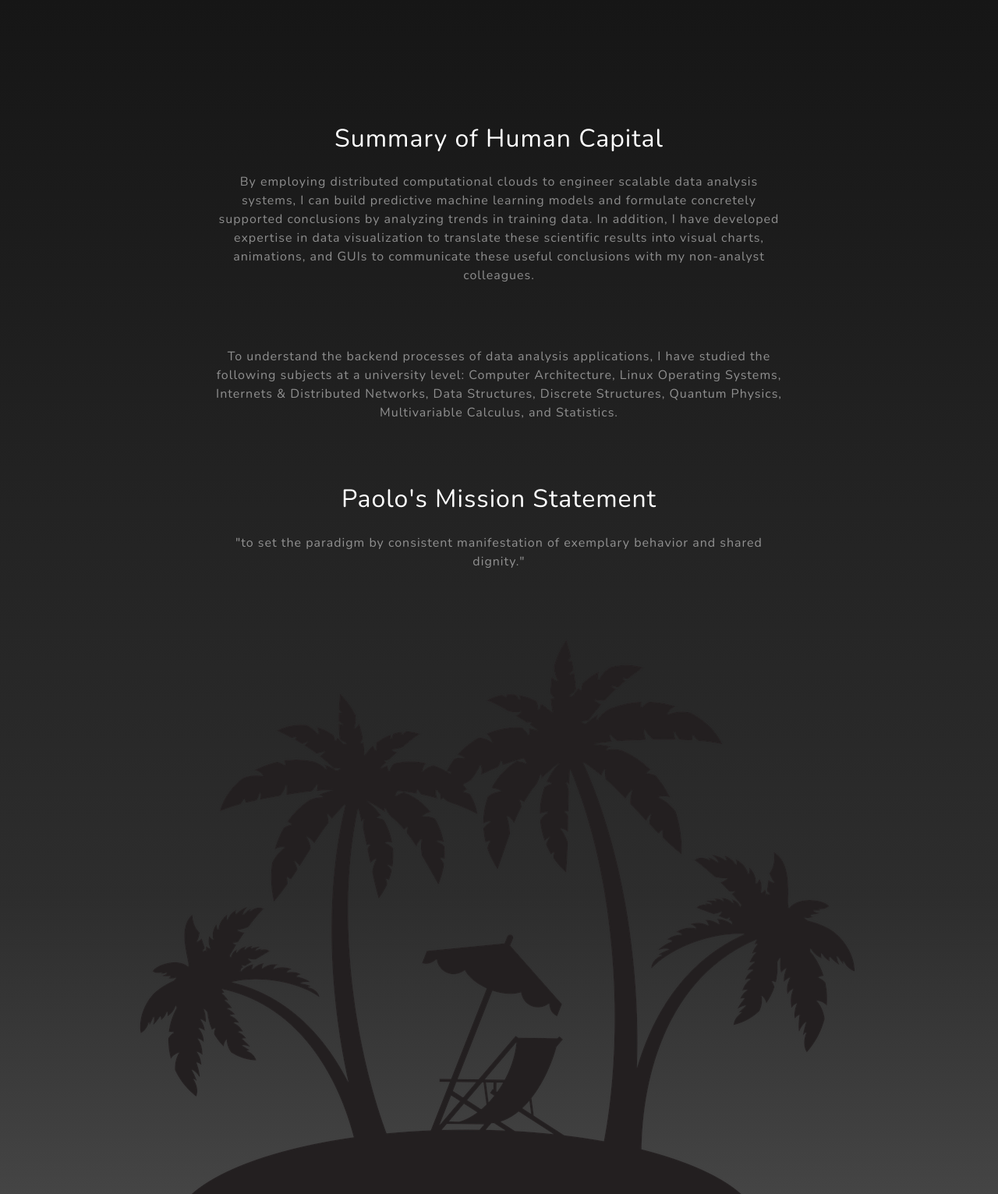
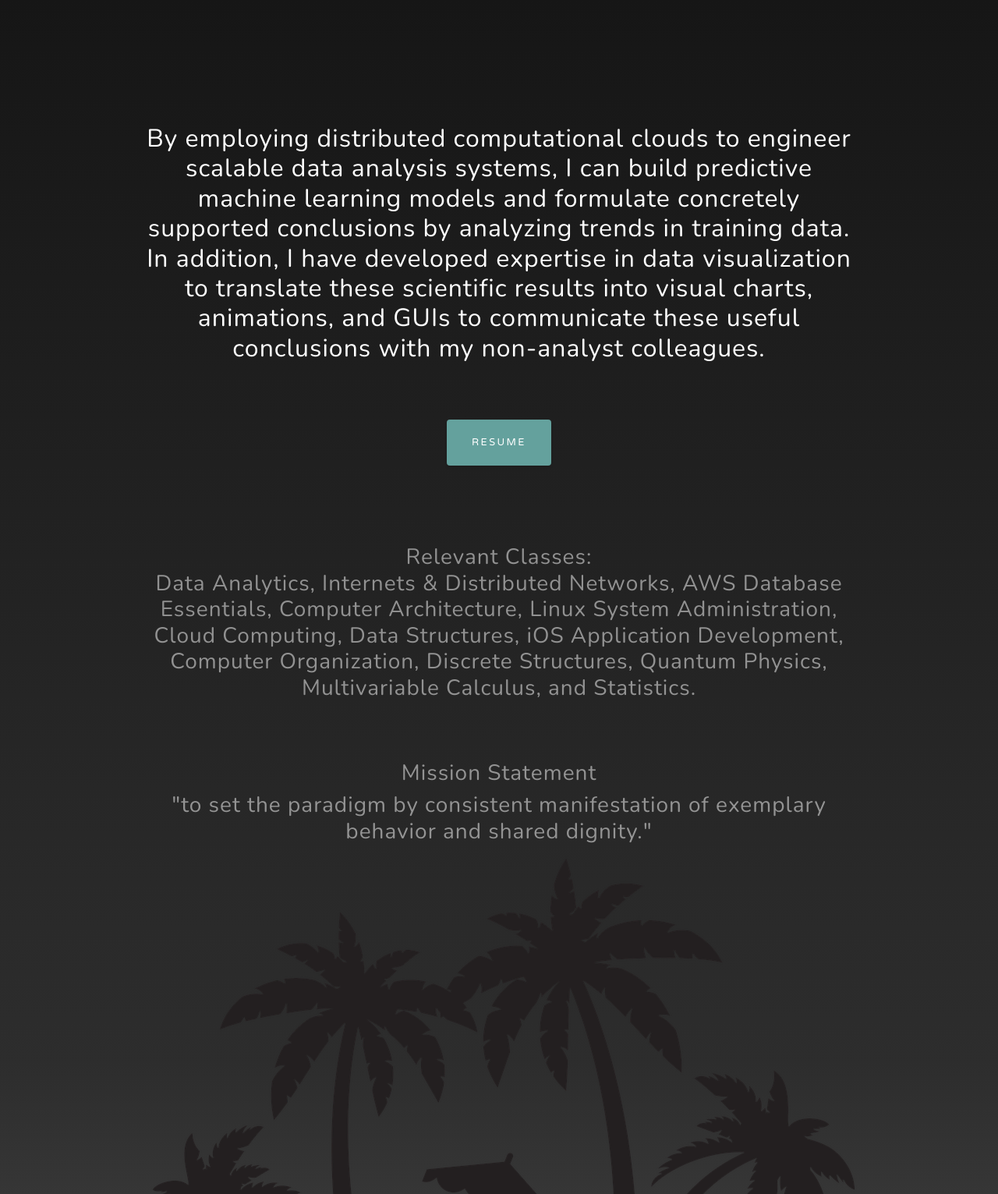
Before and after one commit to paolosecci/portfolio, a Flask app: page / in a window 1280 px wide. Shown: the part 801-2332 px from the top of the page at 78% size. Run offline with Flask 2, Linux system fonts and the light colour scheme; some libraries are stand-ins or nearby versions.

Commit message:
update resume

```diff
--- a/templates/index.html
+++ b/templates/index.html
@@ -58,7 +58,7 @@
       <div class="container d-flex h-100 align-items-center">
         <div class="mx-auto text-center">
           <h1 class="mx-auto my-0 text-uppercase">Big Data Architect</h1>
-          <h2 class="text-white-50 mx-auto mt-2 mb-5">SPECIALIZATIONS<br>Statistical Analysis, Machine Learning, Database Engineering, & Distributed Networks.</h2>
+          <h2 class="text-white-50 mx-auto mt-2 mb-5">SPECIALIZATIONS<br>Statistical Analysis, API Systems Architecture, Convolutional Neural Networks, Database Engineering, & Linux Administration.</h2>
           <a href="#about" class="btn btn-primary js-scroll-trigger">More Info</a>
         </div>
       </div>
@@ -68,12 +68,12 @@
     <section id="about" class="about-section text-center">
       <div class="container">
         <div class="row">
-          <div class="col-lg-8 mx-auto">
-            <h2 class="text-white mb-4">Summary of Human Capital</h2>
-            <p class="text-white-50">By employing distributed computational clouds to engineer scalable data analysis systems, I can build predictive machine learning models and formulate concretely supported conclusions by analyzing trends in training data. In addition, I have developed expertise in data visualization to translate these scientific results into visual charts, animations, and GUIs to communicate these useful conclusions with my non-analyst colleagues.</p>
-	    <p class="text-white-50">To understand the backend processes of data analysis applications, I have studied the following subjects at a university level: Computer Architecture, Linux Operating Systems, Internets & Distributed Networks, Data Structures, Discrete Structures, Quantum Physics, Multivariable Calculus, and Statistics.</p>
-            <h2 class="text-white mb-4">Paolo's Mission Statement</h2>
-            <p class="text-white-50">"to set the paradigm by consistent manifestation of exemplary behavior and shared dignity."</p>
+          <div class="col-lg-10 mx-auto">
+            <h2 class="text-white mb-4">By employing distributed computational clouds to engineer scalable data analysis systems, I can build predictive machine learning models and formulate concretely supported conclusions by analyzing trends in training data. In addition, I have developed expertise in data visualization to translate these scientific results into visual charts, animations, and GUIs to communicate these useful conclusions with my non-analyst colleagues.</h2>
+	    <br><br><a target="_blank" href="/resume2019" class="btn btn-primary js-scroll-trigger">Resume</a>
+	    <h3 class="text-white-50"><br><br><br>Relevant Classes:<br>Data Analytics, Internets & Distributed Networks, AWS Database Essentials, Computer Architecture, Linux System Administration, Cloud Computing, Data Structures, iOS Application Development, Computer Organization, Discrete Structures, Quantum Physics, Multivariable Calculus, and Statistics.</h3>
+            <h3 class="text-white-50"><br><br>Mission Statement</h3>
+            <h3 class="text-white-50">"to set the paradigm by consistent manifestation of exemplary behavior and shared dignity."</h3>
           </div>
         </div>
         <img src="{{url_for('static', filename='img/palms.png')}}" class="img-fluid" alt="">
```
Also changed, not shown: 4 other files.
